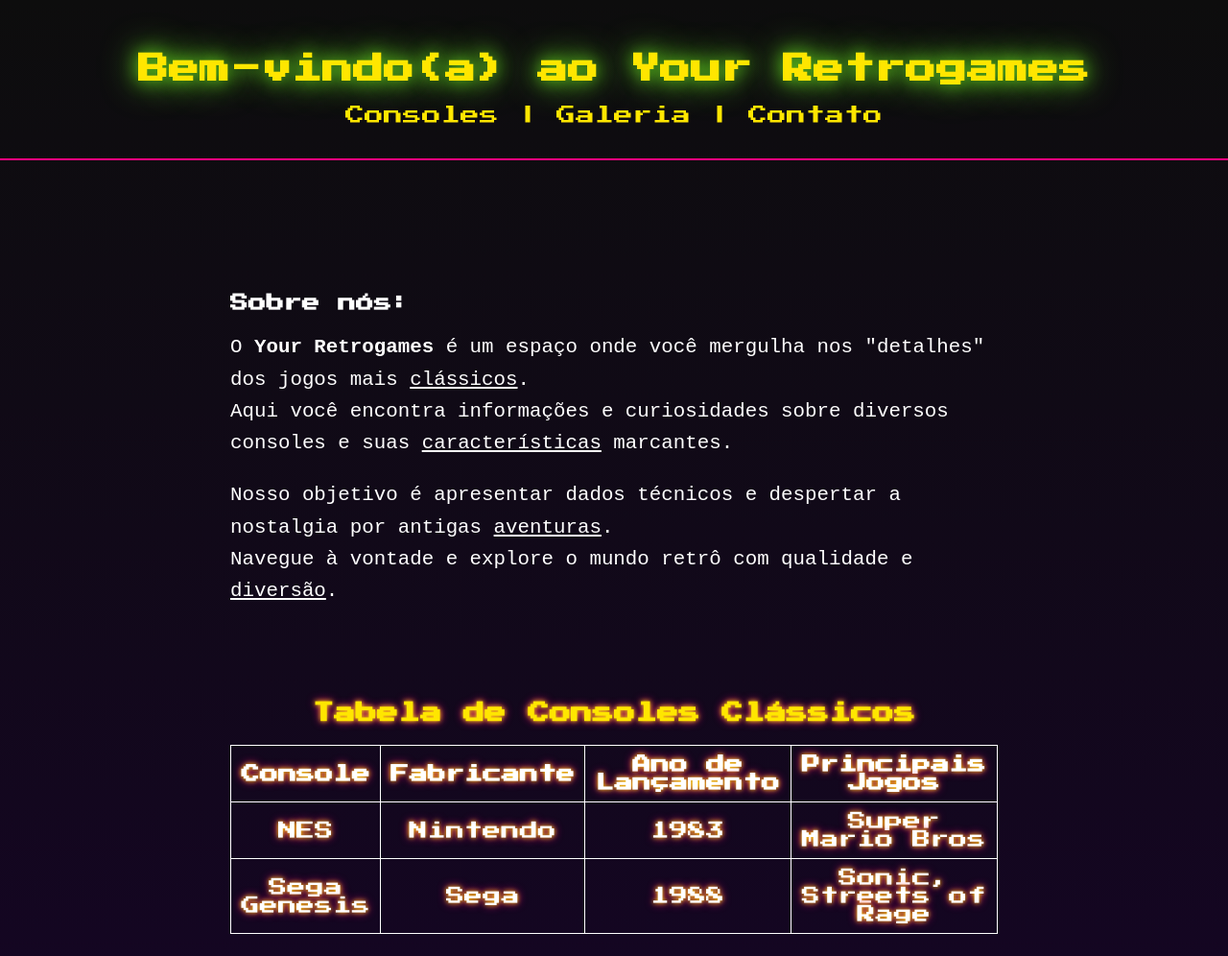
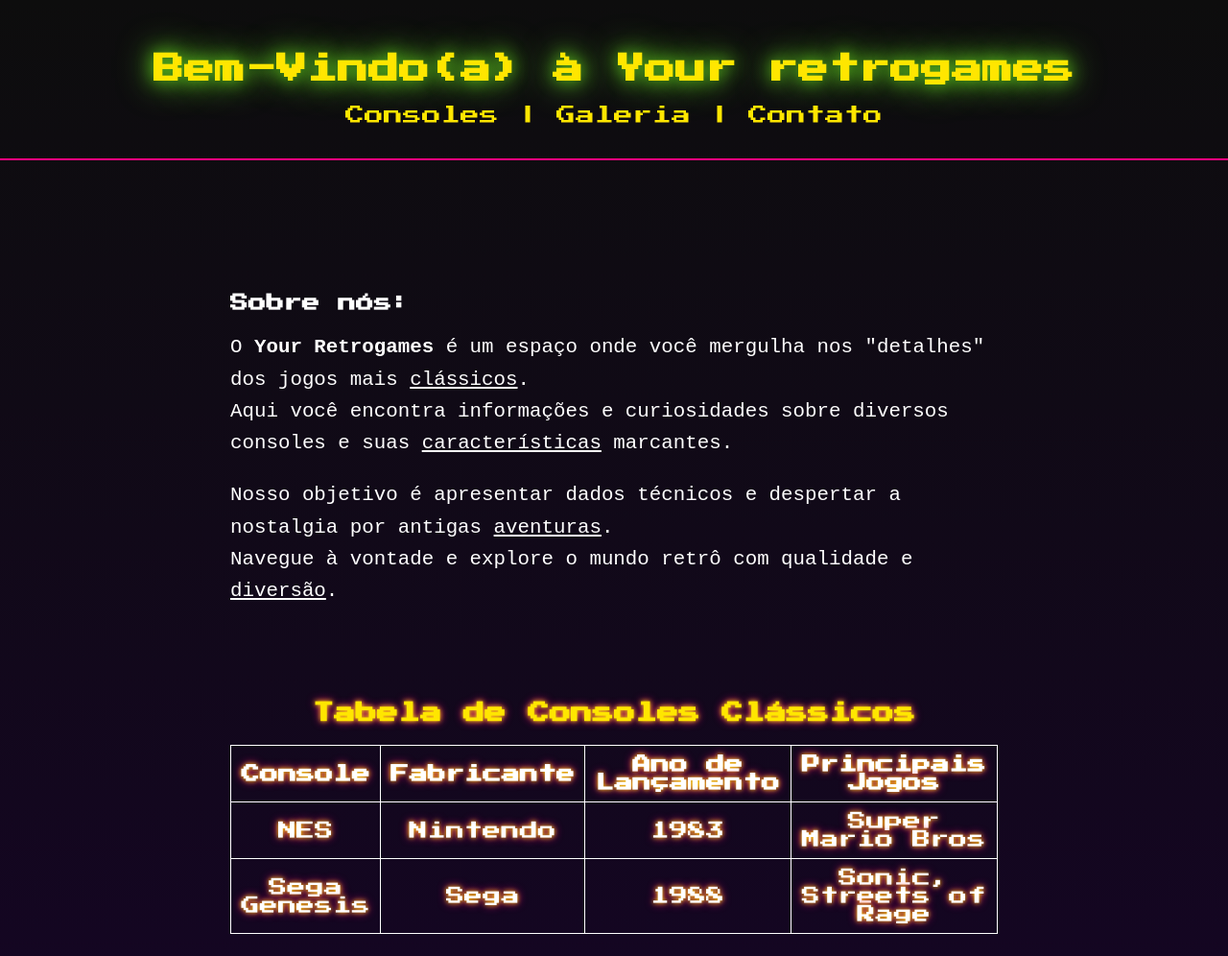
Before and after one commit to IsaacSamuel009/Prova03-e-Guia-de-pesquisas, a plain HTML site: page meio.html in a window 1280 px wide. Shown: the top 996 px of the page at 96% size. Drawn offline with Linux system fonts and the light colour scheme.

Commit message:
Update meio.html
Atualizei galeria

```diff
--- a/meio.html
+++ b/meio.html
@@ -9,7 +9,7 @@
 </head>
 <body>
   <header>
-    <h1 class="pixel-title">Bem-vindo(a) ao Your Retrogames</h1>
+    <h1 class="pixel-title"> Bem-Vindo(a) à Your retrogames</h1>
     <nav>
       <a href="#consoles">Consoles</a> |
       <a href="galeria.html">Galeria</a> |
```
